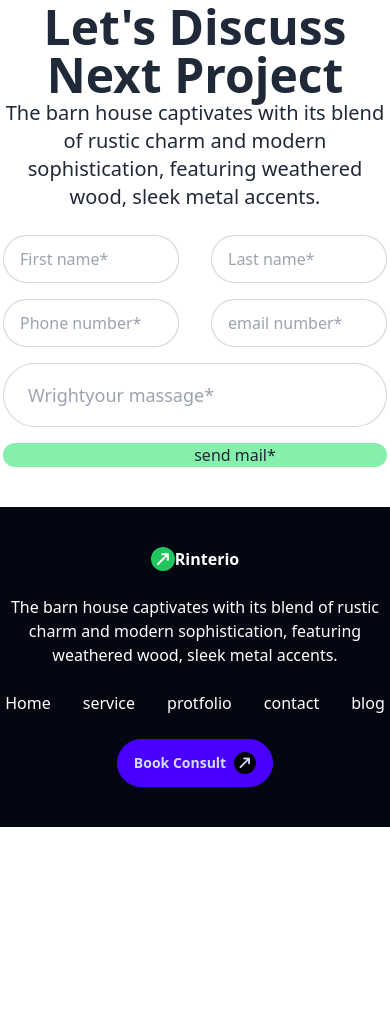
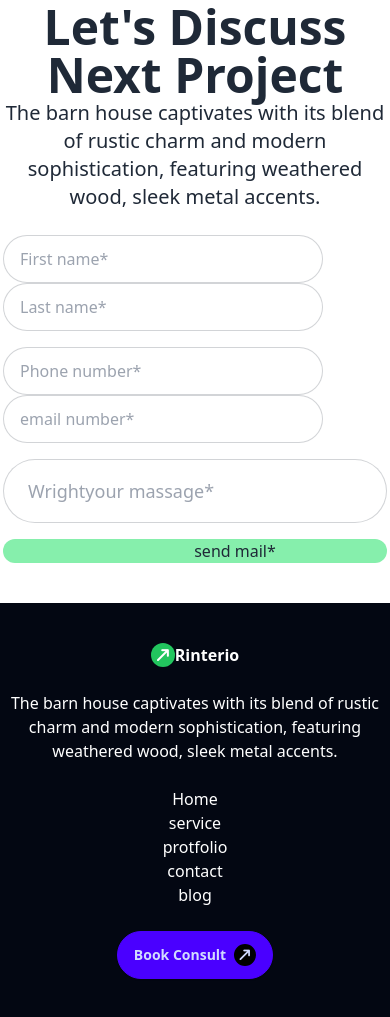
Before and after one commit to mosabbirrahman/assignment-3, a plain HTML site: page index.html in a window 390 px wide. Shown: the part 4767-5784 px from the top of the page. Before the commit the page ends 5594 px from the top, so only its background shows below. Drawn offline with nearby package versions, Linux system fonts and the light colour scheme.

Commit message:
responsive

```diff
--- a/index.html
+++ b/index.html
@@ -193,19 +193,6 @@
 
  </section>
 
-
-
-
-
-
-
-
-
-
-
-
-
-
  <section class="bg-gray-300 ">
   <div class="pt-10">
     <div class="text-center">
@@ -261,7 +248,7 @@
       </div>
 
   <div class="w-96 mx-auto">
-    <div class="flex gap-8 mb-4 ">
+    <div class="md:flex gap-8 mb-4 ">
    <div class="w-80">
     <input type="text" placeholder="First name*" class="input input-bordered w-full max-w-xs rounded-full" />
    </div>
@@ -269,7 +256,7 @@
     <input type="text" placeholder="Last name*" class="input input-bordered w-full max-w-xs rounded-full" />
    </div>
    </div>
-   <div class="flex gap-8 mb-4 ">
+   <div class="md:flex gap-8 mb-4 ">
     <div class="w-80">
      <input type="text" placeholder="Phone number*" class="input input-bordered w-full max-w-xs rounded-full" />
     </div>
@@ -281,7 +268,7 @@
     <div class="mb-4 ">
       <input type="text" placeholder="Wrightyour massage*" class="input input-bordered input-lg  w-full rounded-full" />
     </div>
-    <div class="bg-green-300 rounded-full w-96">
+    <div class="bg-green-300 rounded-full w-96 ">
        <button class="pl-20">send mail*</button>
     </div>
     </div>
@@ -295,7 +282,7 @@
   <br>
   <p>The barn house captivates with its blend of rustic charm and modern sophistication, featuring weathered wood, sleek metal accents.</p>
   <br>
-  <ul class="flex gap-8 justify-center ">
+  <ul class=" md:flex gap-8 justify-center ">
   <li>Home</li>
   <li>service</li>
   <li>protfolio</li>
```
